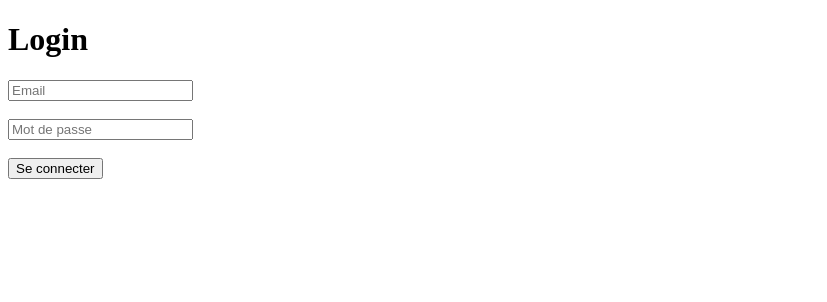
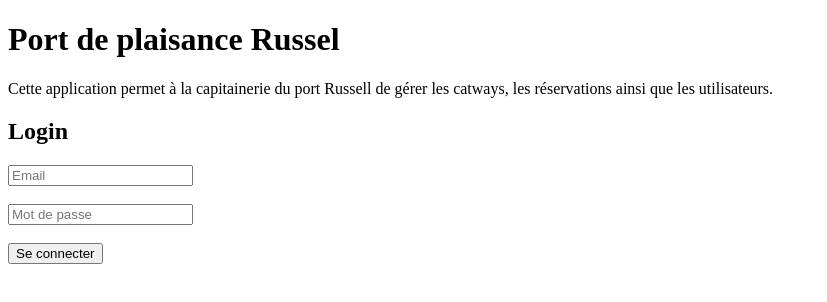
Before and after one commit to mattdnr/DIENER_Devoir_6_API, a website: page port-russel-api/public/index.html in a window 1280 px wide. Shown: the whole page, without its empty margins (0-827 px from the left). Drawn offline with Linux system fonts and the light colour scheme.

Commit message:
Frontend CRUD Fixes #14

```diff
--- a/port-russel-api/public/index.html
+++ b/port-russel-api/public/index.html
@@ -6,7 +6,17 @@
     <title>Login - Port Russel</title>
 </head>
 <body>
-    <h1>Login</h1>
+
+    <header>
+        <h1>Port de plaisance Russel</h1>
+    </header>
+    <p>
+        Cette application permet à la capitainerie du port Russell
+        de gérer les catways, les réservations ainsi que les utilisateurs.
+    </p>
+
+
+    <h2>Login</h2>
 
     <form id="loginForm">
         <input type="email" id="email" placeholder="Email" required><br><br>
@@ -14,7 +24,9 @@
         <button type="submit">Se connecter</button>
     </form>
 
-    <p id="error" style="color: red;"></p>
+    <p id="error" style="color: red;">
+
+    </p>
 
     <script>
         const form = document.getElementById('loginForm');
```
Also changed, not shown: port-russel-api/public/catways.html (added), port-russel-api/public/js/auth.js (added), port-russel-api/public/js/catways.js (added), port-russel-api/public/js/reservations.js (added), port-russel-api/public/js/users.js (added), port-russel-api/public/reservations.html (added), port-russel-api/public/users.html (added), 1 other file.
